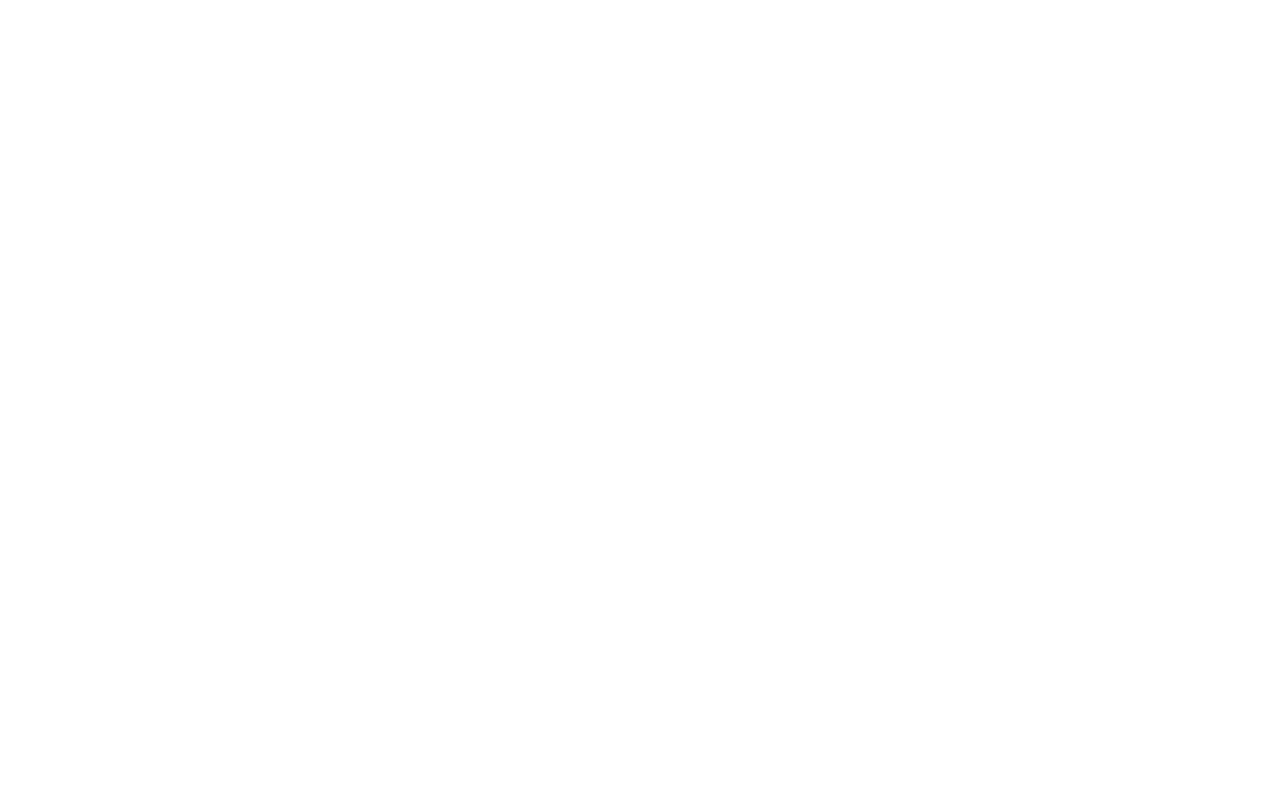
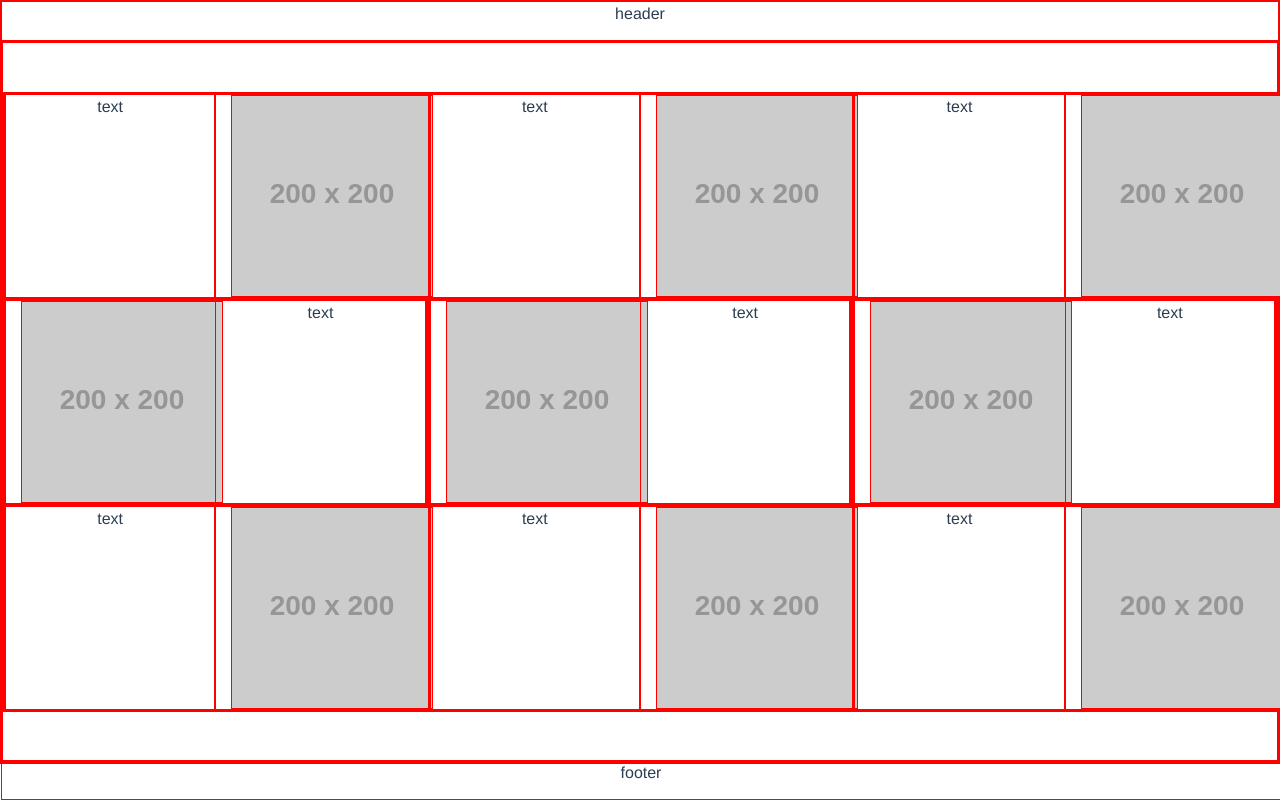
Before and after one commit to Happy-Teri/HT_Menu, a Vue app: page /build/favoritesmenu in a window 1280 px wide. Built offline with nearby package versions, Linux system fonts and the light colour scheme.

Commit message:
added build views to develop menus and routes

```diff
--- a/src/router/index.js
+++ b/src/router/index.js
@@ -24,6 +24,26 @@
     path: '/bubbletea',
     name: 'BubbleTea',
     component: () => import('../views/BubbleTea.vue')
+  },
+  {
+    path: '/build/favoritesmenu',
+    name: 'FavoritesMenuBuild',
+    component: () => import('../views/FavoritesMenuBuild.vue')
+  },
+  {
+    path: '/build/noodlescombossides',
+    name: 'NoodlesCombosSidesBuild',
+    component: () => import('../views/NoodlesCombosSidesBuild.vue')
+  },
+  {
+    path: '/build/lunchspecials',
+    name: 'LunchSpecialsBuild',
+    component: () => import('../views/LunchSpecialsBuild.vue')
+  },
+  {
+    path: '/build/bubbletea',
+    name: 'BubbleTeaBuild',
+    component: () => import('../views/BubbleTeaBuild.vue')
   }
 ]
 
--- /dev/null
+++ b/src/views/BubbleTeaBuild.vue
@@ -0,0 +1,20 @@
+<template>
+  <div class="bubble-tea-build"></div>
+</template>
+
+
+<script>
+export default {
+  name: "bubble-tea-build",
+  data() {
+    return {};
+  },
+  computed: {},
+  methods: {},
+  components: {},
+};
+</script>
+
+
+<style scoped>
+</style>
--- /dev/null
+++ b/src/views/FavoritesMenuBuild.vue
@@ -0,0 +1,83 @@
+<template>
+  <div class="favorites-menu-build">
+    <header class="container-fluid">header</header>
+    <main class="container-fluid">
+      <div class="row d-flex align-items-center main">
+        <div class="col-4">
+          <div class="row">
+            <div class="col-6">text</div>
+            <div class="col-6"><img src="//placehold.it/200x200" alt="" /></div>
+          </div>
+          <div class="row">
+            <div class="col-6"><img src="//placehold.it/200x200" alt="" /></div>
+            <div class="col-6">text</div>
+          </div>
+          <div class="row">
+            <div class="col-6">text</div>
+            <div class="col-6"><img src="//placehold.it/200x200" alt="" /></div>
+          </div>
+        </div>
+        <div class="col-4">
+          <div class="row">
+            <div class="col-6">text</div>
+            <div class="col-6"><img src="//placehold.it/200x200" alt="" /></div>
+          </div>
+          <div class="row">
+            <div class="col-6"><img src="//placehold.it/200x200" alt="" /></div>
+            <div class="col-6">text</div>
+          </div>
+          <div class="row">
+            <div class="col-6">text</div>
+            <div class="col-6"><img src="//placehold.it/200x200" alt="" /></div>
+          </div>
+        </div>
+        <div class="col-4">
+          <div class="row">
+            <div class="col-6">text</div>
+            <div class="col-6"><img src="//placehold.it/200x200" alt="" /></div>
+          </div>
+          <div class="row">
+            <div class="col-6"><img src="//placehold.it/200x200" alt="" /></div>
+            <div class="col-6">text</div>
+          </div>
+          <div class="row">
+            <div class="col-6">text</div>
+            <div class="col-6"><img src="//placehold.it/200x200" alt="" /></div>
+          </div>
+        </div>
+      </div>
+    </main>
+    <footer class="container-fluid">footer</footer>
+  </div>
+</template>
+
+
+<script>
+export default {
+  name: "favorites-menu-build",
+  data() {
+    return {};
+  },
+  computed: {},
+  methods: {},
+  components: {},
+};
+</script>
+
+
+<style scoped>
+* {
+  border: 1px solid red;
+}
+header {
+  height: 5vh;
+}
+.main {
+  height: 90vh;
+}
+footer {
+  height: 5vh;
+  position: fixed;
+  bottom: 0;
+}
+</style>
--- /dev/null
+++ b/src/views/LunchSpecialsBuild.vue
@@ -0,0 +1,20 @@
+<template>
+  <div class="lunch-specials-build"></div>
+</template>
+
+
+<script>
+export default {
+  name: "lunch-specials-build",
+  data() {
+    return {};
+  },
+  computed: {},
+  methods: {},
+  components: {},
+};
+</script>
+
+
+<style scoped>
+</style>
--- /dev/null
+++ b/src/views/NoodlesCombosSidesBuild.vue
@@ -0,0 +1,20 @@
+<template>
+  <div class="noodles-combos-sides-build"></div>
+</template>
+
+
+<script>
+export default {
+  name: "noodles-combos-sides-build",
+  data() {
+    return {};
+  },
+  computed: {},
+  methods: {},
+  components: {},
+};
+</script>
+
+
+<style scoped>
+</style>
```
